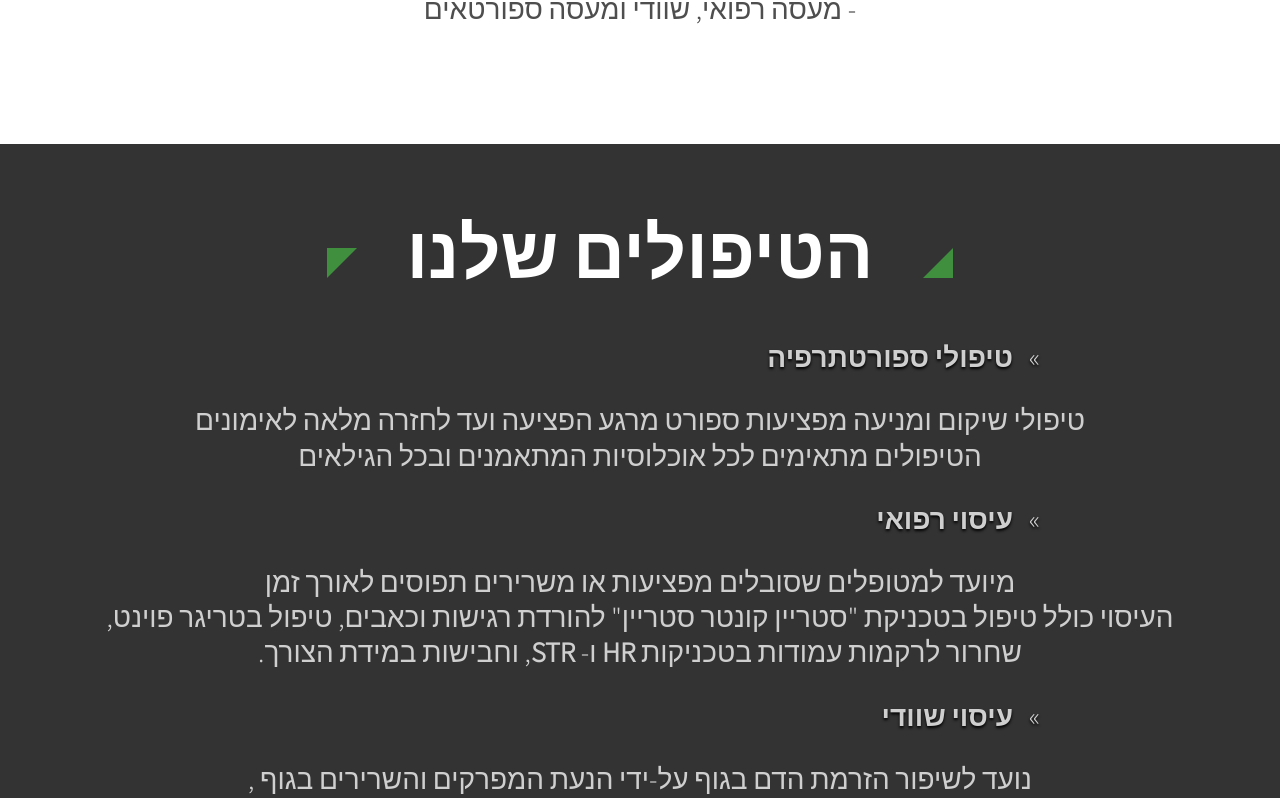
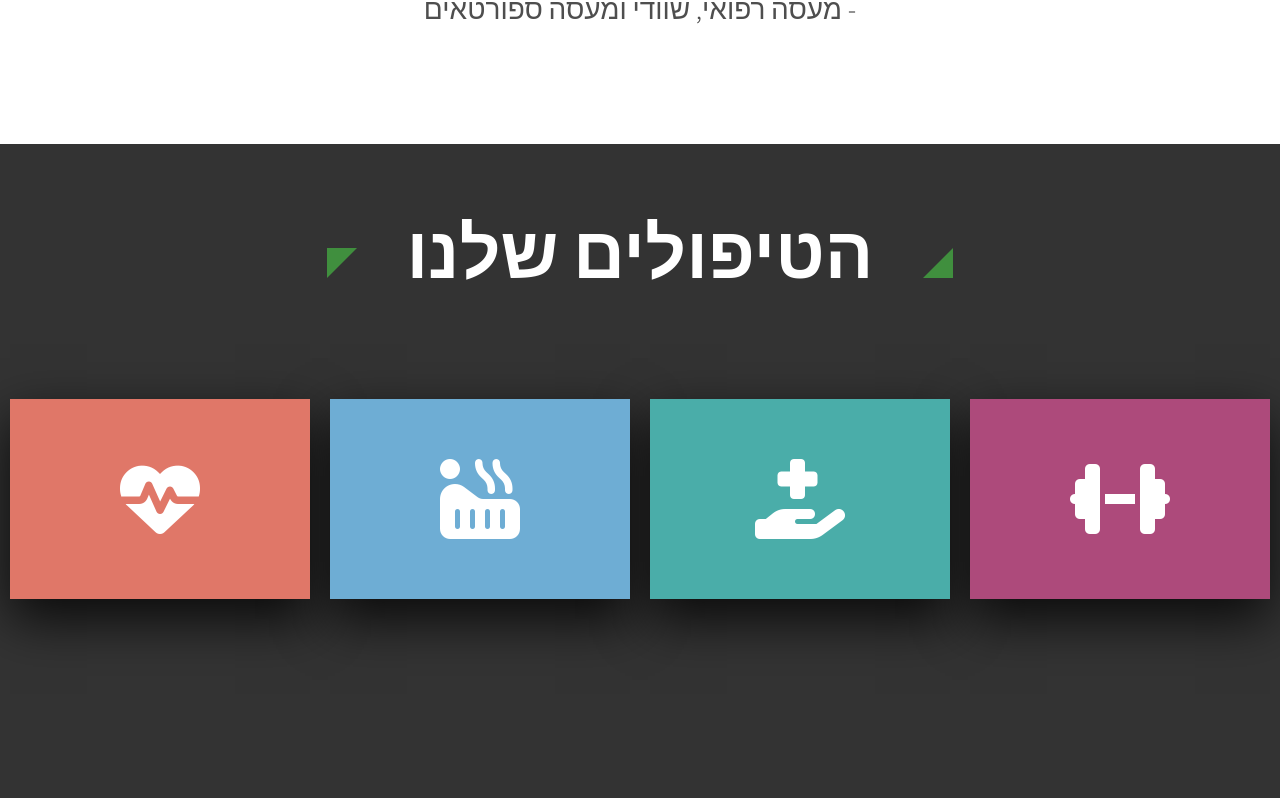
Before and after one commit to RLeDEV/Or_Sports_Therapy, a React (Create React App) app: page / in a window 1280 px wide. Shown: the part 1088-1886 px from the top of the page. Built offline with nearby package versions, Linux system fonts and the light colour scheme.

Commit message:
Added new treatment cards

```diff
--- a/src/Components/Treatments/index.css
+++ b/src/Components/Treatments/index.css
@@ -1,10 +1,11 @@
 .treatments {
     font-family: 'Assistant', sans-serif;
     text-align: center;
+    justify-content: center;
 }
 
 .treatments .content {
-    margin-top: 40px;
+    /* margin-top: 40px; */
     font-size: 3.5vh;
     font-weight: 100;
     color: rgb(207, 207, 207);
@@ -27,3 +28,140 @@
     content: "\0BB \020";
     transition: all 1s;
 }
+
+.treatments .container {
+    /* margin: 0; */
+    /* padding: 0; */
+    min-height: 80vh;
+    background-color: #f1f1f1;
+    display: flex;
+    justify-content: space-around;
+    /* align-items: center; */
+    font-family: sans-serif;
+    background: #333;
+    /* width: 1000px; */
+    position: relative;
+}
+
+.treatments .container .card {
+    position: relative;
+    border-radius: 10px;
+}
+
+.treatments .container .card .icon {
+    position: absolute;
+    top: 0;
+    left: 0;
+    width: 100%;
+    height: 100%;
+    background: #f00;
+    transition: 0.7s;
+    z-index: 1;
+}
+
+.treatments .container .card:nth-child(1) .icon {
+    background: #e07768;
+}
+
+.treatments .container .card:nth-child(2) .icon {
+    background: #6eadd4;
+}
+
+.treatments .container .card:nth-child(3) .icon {
+    background: #4aada9;
+}
+
+.treatments .container .card:nth-child(4) .icon {
+    background: #ad4a7b;
+}
+
+.treatments.container .card .icon .fa {
+    position: absolute;
+    top: 50%;
+    left: 50%;
+    transform: translate(-50%, -50%);
+    font-size: 80px;
+    transition: 0.7s;
+    color: #fff;
+}
+
+.treatments i {
+    position: absolute;
+    top: 50%;
+    left: 50%;
+    transform: translate(-50%, -50%);
+    font-size: 80px;
+    transition: 0.7s;
+    color: #fff;
+}
+
+.treatments .container .card .face {
+    width: 300px;
+    height: 200px;
+    transition: 0.5s;
+}
+
+.treatments .container .card .face.face1 {
+    position: relative;
+    background: #333;
+    display: flex;
+    justify-content: center;
+    align-items: center;
+    z-index: 1;
+    transform: translateY(100px);
+}
+
+.treatments .container .card:hover .face.face1{
+    background: #ff0057;
+    transform: translateY(0px);
+}
+
+.treatments .container .card .face.face1 .content-init {
+    opacity: 1;
+    transition: 0.5s;
+}
+
+.treatments .container .card:hover .face.face1 .content-init {
+    opacity: 1;
+}
+
+.treatments .container .card .face.face1 .content-init i{
+    max-width: 100px;
+}
+
+.treatments .container .card .face.face2 {
+    position: relative;
+    background: #fff;
+    display: flex;
+    justify-content: center;
+    align-items: center;
+    padding: 20px;
+    box-sizing: border-box;
+    box-shadow: 0 20px 50px rgba(0,0,0,0.8);
+    transform: translateY(-100px);
+}
+
+.treatments .container .card:hover .face.face2{
+    transform: translateY(0);
+}
+
+.treatments .container .card .face.face2 .content-init p {
+    margin: 0;
+    padding: 0;
+    text-align: center;
+    color: #414141;
+}
+
+.treatments .container .card .face.face2 .content-init h3 {
+    margin: 0 0 10px 0;
+    padding: 0;
+    color: #fff;
+    font-size: 24px;
+    text-align: center;
+    color: #414141;
+}
+
+.treatments .container a {
+    text-decoration: none;
+    color: #414141;
+}
--- a/src/Components/Treatments/index.js
+++ b/src/Components/Treatments/index.js
@@ -9,7 +9,89 @@ export default function Treatments(props) {
                 <span>הטיפולים שלנו</span>
                 <div id="triangle-bottomright" />
             </div>
-            <div className="content">
+            <div className="container">
+            <div className="card">
+                    <div className="face face1">
+                        <div className="content-init">
+                            <div className="icon">
+                                <i className="fa fa-heartbeat" aria-hidden="true"></i>
+                            </div>
+                        </div>
+                    </div>
+                    <div className="face face2">
+                        <div className="content-init">
+                            <h3>
+                                <a href="/#">ספורטתרפיה</a>
+                            </h3>
+                            <p>
+                            טיפולי שיקום ומניעה מפציעות ספורט מרגע הפציעה ועד לחזרה מלאה לאימונים <br /><br />
+                            הטיפולים מתאימים לכל אוכלוסיות המתאמנים ובכל הגילאים<br />
+                            </p>
+                        </div>
+                    </div>
+                </div>
+                <div className="card">
+                    <div className="face face1">
+                        <div className="content-init">
+                            <div className="icon">
+                                <i className="fa fa-hot-tub" aria-hidden="true"></i>
+                            </div>
+                        </div>
+                    </div>
+                    <div className="face face2">
+                        <div className="content-init">
+                            <h3>
+                                <a href="/#">עיסוי רפואי</a>
+                            </h3>
+                            <p>
+                            מיועד למטופלים שסובלים מפציעות או משרירים תפוסים לאורך זמן<br /><br />
+                            העיסוי כולל טיפול בטכניקת "סטריין קונטר סטריין" להורדת רגישות וכאבים<br />
+                            </p>
+                        </div>
+                    </div>
+                </div>
+                <div className="card">
+                    <div className="face face1">
+                        <div className="content-init">
+                            <div className="icon">
+                                <i className="fa fa-hand-holding-medical" aria-hidden="true"></i>
+                            </div>
+                        </div>
+                    </div>
+                    <div className="face face2">
+                        <div className="content-init">
+                            <h3>
+                                <a href="/#">עיסוי שוודי</a>
+                            </h3>
+                            <p>
+                            נועד לשיפור הזרמת הדם בגוף על-ידי הנעת המפרקים והשרירים בגוף<br /><br />
+                            גורם לשחרור לחצים ומתחים נפשיים <br />
+                            </p>
+                        </div>
+                    </div>
+                </div>
+                <div className="card">
+                    <div className="face face1">
+                        <div className="content-init">
+                            <div className="icon">
+                                <i className="fa fa-dumbbell" aria-hidden="true"></i>
+                            </div>
+                        </div>
+                    </div>
+                    <div className="face face2">
+                        <div className="content-init">
+                            <h3>
+                                <a href="/#">עיסוי ספורטאים</a>
+                            </h3>
+                            <p>
+                            מיועד למתאמנים וספורטאים שמבצעים אימונים בתדירות גבוהה<br /><br />
+                            <b>STR</b> -ו <b>HR</b> במהלך העיסוי עובדים יותר על הפאסיה השרירית ועל הגמישות שלה בטכניקות<br />
+                            </p>
+                        </div>
+                    </div>
+                </div>
+            </div>
+            {/* <div className="content">
                 <p>
                     <div className="treatment-title" align="right" style={{'paddingRight': '200px'}}>
                         <ul className="list-style" style={{'direction': 'rtl'}}>
@@ -41,7 +123,7 @@ export default function Treatments(props) {
                     .מיועד למתאמנים וספורטאים שמבצעים אימונים בתדירות גבוהה<br />
                     .<b>STR</b> -ו <b>HR</b> במהלך העיסוי עובדים יותר על הפאסיה השרירית ועל הגמישות שלה בטכניקות<br />
                 </p>
-            </div>
+            </div> */}
         </div>
     );
 };
```
